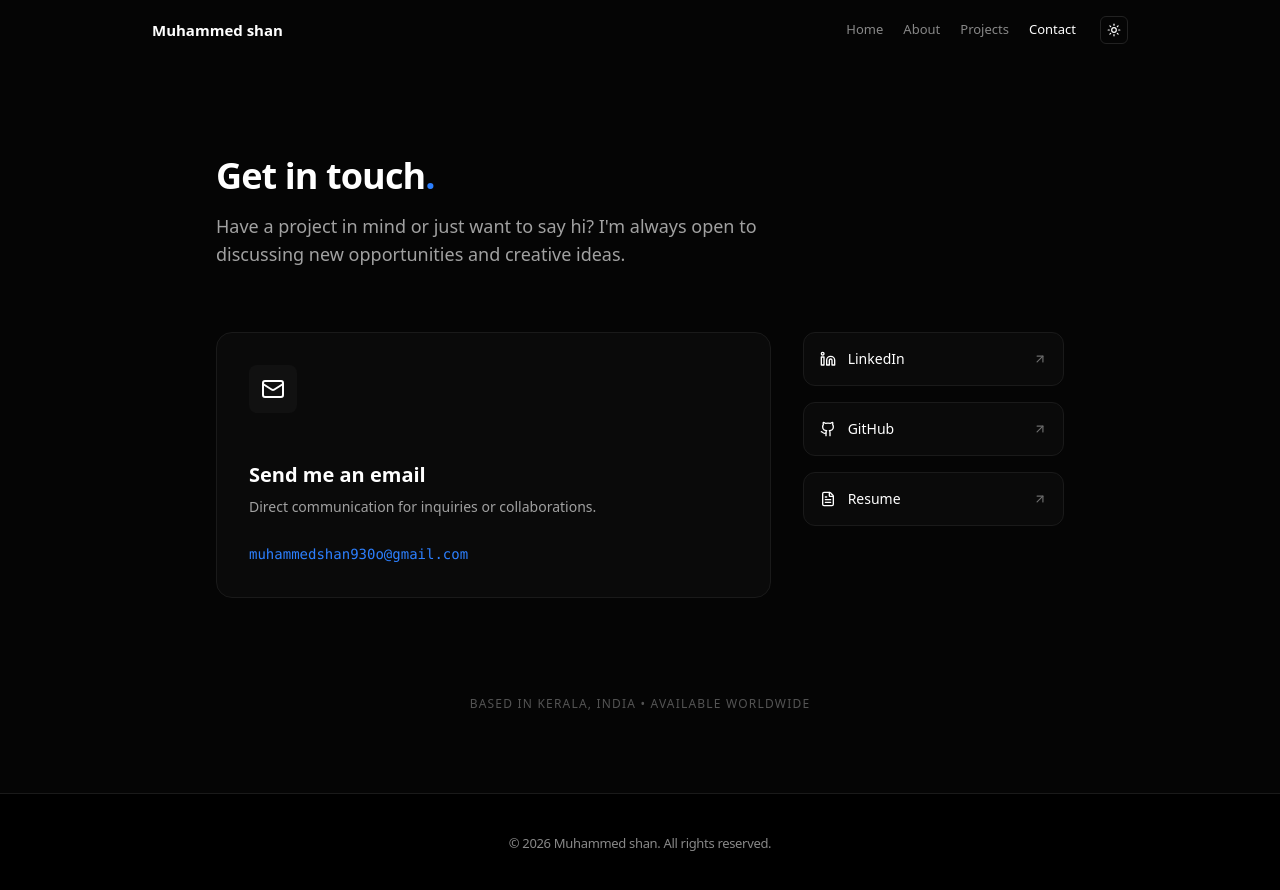
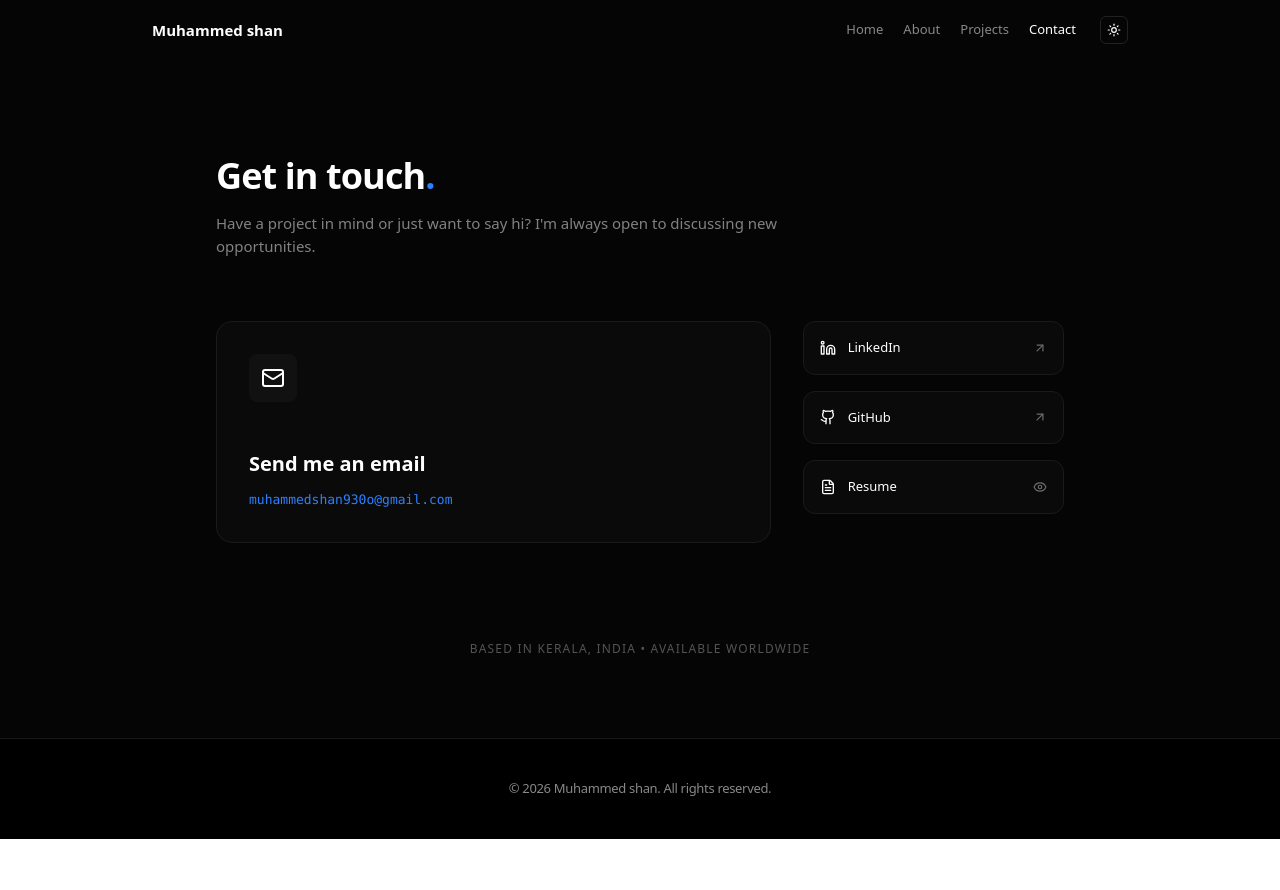
Before and after one commit to muhammedshann/muhammed-shan-portfolio, a React (Vite) app in the folder muhammed-shan-portfolio/: page /contact in a window 1280 px wide. Shown: the top 890 px of the page. After the commit the page ends 839 px from the top, so only its background shows below. Built offline with nearby package versions, Linux system fonts and the light colour scheme.

Commit message:
linked in , git hub  link added. resumt view option added

```diff
--- a/muhammed-shan-portfolio/Pages/Contact.jsx
+++ b/muhammed-shan-portfolio/Pages/Contact.jsx
@@ -1,16 +1,16 @@
-import React from 'react';
+import React, { useState } from 'react';
 import Header from '../src/Components/Header';
 import Footer from '../src/Components/Footer';
 import { useTheme } from '../src/ThemeContext';
-import { Mail, Linkedin, Github, FileText, ArrowUpRight } from 'lucide-react'; // Optional: install lucide-react
+import { Mail, Linkedin, Github, FileText, ArrowUpRight, X, Eye } from 'lucide-react';
 
 const ContactPage = () => {
   const { isDarkMode } = useTheme();
+  const [showResume, setShowResume] = useState(false);
 
   const socialLinks = [
-    { name: 'LinkedIn', icon: <Linkedin size={16} />, url: 'www.linkedin.com/in/muhammedshan-' },
+    { name: 'LinkedIn', icon: <Linkedin size={16} />, url: 'https://www.linkedin.com/in/muhammedshan-' },
     { name: 'GitHub', icon: <Github size={16} />, url: 'https://github.com/muhammedshann' },
-    { name: 'Resume', icon: <FileText size={16} />, url: '#' },
   ];
 
   const handleSendMail = () => {
@@ -18,33 +18,28 @@ const ContactPage = () => {
   };
 
   return (
-    <div
-      className={`flex flex-col min-h-screen transition-colors duration-500 ${
+    <div className={`flex flex-col min-h-screen transition-colors duration-500 ${
         isDarkMode ? 'bg-[#050505] text-[#a1a1a1]' : 'bg-[#fafafa] text-neutral-600'
       } font-sans antialiased`}
     >
       <Header />
 
       <main className="flex-grow max-w-4xl mx-auto px-6 mt-24 mb-20 w-full">
-        {/* Header Section */}
         <header className="mb-16">
           <h1 className={`text-4xl font-bold tracking-tight mb-4 ${isDarkMode ? 'text-white' : 'text-black'}`}>
             Get in touch<span className="text-blue-500">.</span>
           </h1>
-          <p className="text-lg max-w-xl">
-            Have a project in mind or just want to say hi? I'm always open to discussing new opportunities and creative ideas.
+          <p className="text-[15px] max-w-xl opacity-80">
+            Have a project in mind or just want to say hi? I'm always open to discussing new opportunities.
           </p>
         </header>
 
         <div className="grid grid-cols-1 lg:grid-cols-3 gap-8">
-
           {/* Main Action Card */}
           <div
             onClick={handleSendMail}
             className={`lg:col-span-2 group cursor-pointer p-8 rounded-2xl border transition-all duration-300 ${
-              isDarkMode
-                ? 'bg-[#0a0a0a] border-[#1a1a1a] hover:border-blue-500/50'
-                : 'bg-white border-neutral-200 hover:border-blue-500/50 shadow-sm'
+              isDarkMode ? 'bg-[#0a0a0a] border-[#1a1a1a] hover:border-blue-500/50' : 'bg-white border-neutral-200 hover:border-blue-500/50 shadow-sm'
             }`}
           >
             <div className="flex justify-between items-start mb-12">
@@ -53,46 +48,60 @@ const ContactPage = () => {
               </div>
               <ArrowUpRight className="opacity-0 group-hover:opacity-100 transition-opacity text-blue-500" size={24} />
             </div>
-
-            <h3 className={`text-xl font-semibold mb-2 ${isDarkMode ? 'text-white' : 'text-black'}`}>
-              Send me an email
-            </h3>
-            <p className="text-sm mb-6">Direct communication for inquiries or collaborations.</p>
-            <span className="text-sm font-mono text-blue-500">muhammedshan930o@gmail.com</span>
+            <h3 className={`text-xl font-semibold mb-2 ${isDarkMode ? 'text-white' : 'text-black'}`}>Send me an email</h3>
+            <span className="text-[13px] font-mono text-blue-500">muhammedshan930o@gmail.com</span>
           </div>
 
-          {/* Social Links Column */}
+          {/* Links Column */}
           <div className="space-y-4">
+            {/* Social Links */}
             {socialLinks.map((link) => (
-              <a
-                key={link.name}
-                href={link.url}
-                target="_blank"
-                rel="noopener noreferrer"
+              <a key={link.name} href={link.url} target="_blank" rel="noopener noreferrer"
                 className={`flex items-center justify-between p-4 rounded-xl border transition-all duration-300 ${
-                  isDarkMode
-                    ? 'bg-[#0a0a0a] border-[#1a1a1a] hover:bg-[#111] text-white'
-                    : 'bg-white border-neutral-200 hover:bg-neutral-50 text-black shadow-sm'
+                  isDarkMode ? 'bg-[#0a0a0a] border-[#1a1a1a] hover:bg-[#111] text-white' : 'bg-white border-neutral-200 hover:bg-neutral-50 text-black shadow-sm'
                 }`}
               >
-                <div className="flex items-center gap-3 text-sm font-medium">
-                  {link.icon}
-                  {link.name}
-                </div>
+                <div className="flex items-center gap-3 text-[13px] font-medium">{link.icon} {link.name}</div>
                 <ArrowUpRight size={14} className="opacity-40" />
               </a>
             ))}
+
+            {/* Resume Trigger */}
+            <button
+              onClick={() => setShowResume(!showResume)}
+              className={`flex items-center justify-between w-full p-4 rounded-xl border transition-all duration-300 ${
+                isDarkMode ? 'bg-[#0a0a0a] border-[#1a1a1a] hover:bg-[#111] text-white' : 'bg-white border-neutral-200 hover:bg-neutral-50 text-black shadow-sm'
+              }`}
+            >
+              <div className="flex items-center gap-3 text-[13px] font-medium"><FileText size={16} /> Resume</div>
+              <Eye size={14} className="opacity-40" />
+            </button>
           </div>
         </div>
 
-        {/* Subtle Footer Note */}
+        {/* Inline Resume Viewer (Iframe) */}
+        {showResume && (
+          <div className="mt-12 animate-in fade-in slide-in-from-top-4 duration-500">
+            <div className="flex justify-between items-center mb-4">
+               <h3 className={`text-sm font-semibold ${isDarkMode ? 'text-white' : 'text-black'}`}>Preview: Muhammed_Shan_Resume.pdf</h3>
+               <button onClick={() => setShowResume(false)} className="p-1 hover:text-red-500"><X size={18} /></button>
+            </div>
+            <div className={`w-full h-[600px] rounded-2xl border overflow-hidden ${isDarkMode ? 'border-[#1a1a1a]' : 'border-neutral-200 shadow-lg'}`}>
+              <iframe
+                src="/Muhammed-Shan-resume.pdf" // Change this to your exact filename in public folder
+                width="100%"
+                height="100%"
+                className={isDarkMode ? 'invert-[0.05] grayscale-[0.1]' : ''}
+                title="Resume Viewer"
+              />
+            </div>
+          </div>
+        )}
+
         <div className="mt-16 pt-8 border-t border-transparent flex justify-center">
-            <p className="text-[12px] uppercase tracking-widest opacity-50">
-              Based in Kerala, India • Available Worldwide
-            </p>
+            <p className="text-[12px] uppercase tracking-widest opacity-50">Based in Kerala, India • Available Worldwide</p>
         </div>
       </main>
-
       <Footer />
     </div>
   );
```
Also changed, not shown: 1 other file (tests, documents, lock files or other folders).
